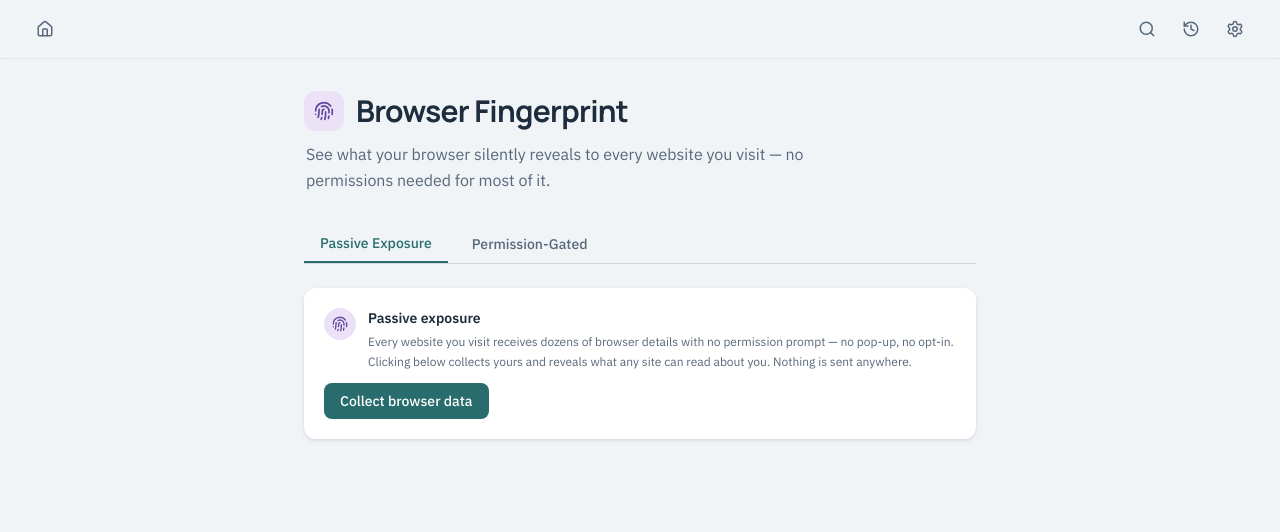
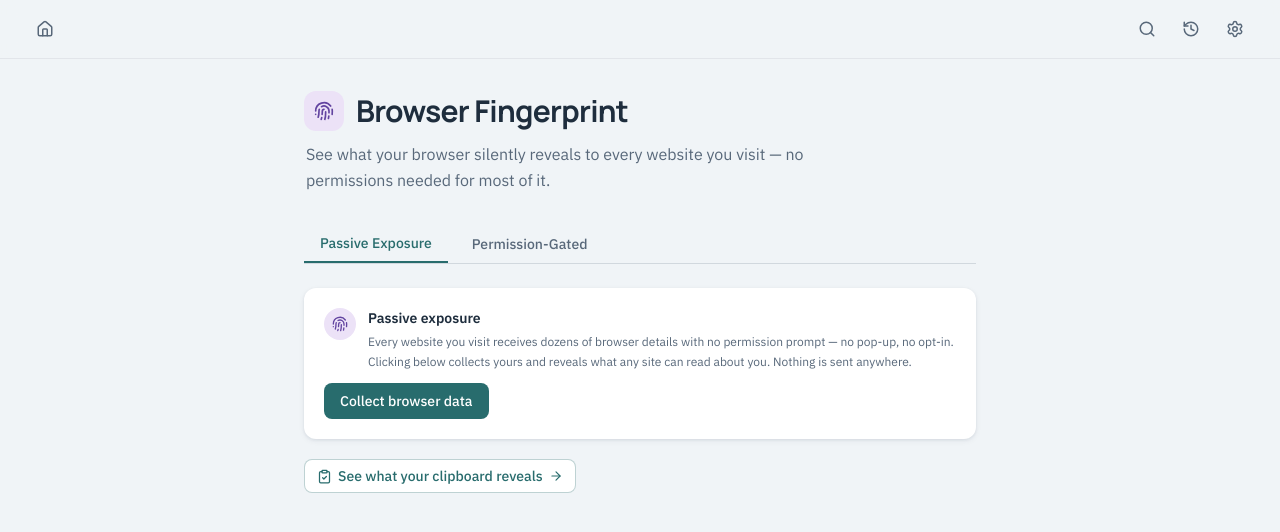
Before and after one commit to matth3wdsouza/sentinel, a Next.js app: page /modules/fingerprint in a window 1280 px wide. Shown: the top 532 px of the page. Built offline with nearby package versions, Linux system fonts and the light colour scheme.

Commit message:
feat: cross-link generated secrets to clipboard inspector

```diff
--- a/src/app/modules/fingerprint/page.js
+++ b/src/app/modules/fingerprint/page.js
@@ -16,10 +16,12 @@ import CopyButton from "@/components/CopyButton";
 import KeyValueRow from "@/components/KeyValueRow";
 import { Button } from "@/components/Button";
 import Tabs from "@/components/Tabs";
+import CompanionLinks from "@/components/CompanionLinks";
 import { collectPassive, collectGeo, collectMedia } from "@/lib/fingerprint";
 import { osmLink } from "@/lib/geo";
 import { saveActivity } from "@/lib/api";
 import { useModuleId } from "@/lib/useModuleId";
+import { companionLinksFor } from "@/lib/companionLinks";
 
 // ─── Tabs ─────────────────────────────────────────────────────────────────────
 
@@ -639,6 +641,8 @@ export default function FingerprintPage() {
         <div id="panel-gated" role="tabpanel" aria-labelledby="tab-gated" tabIndex={-1} className={activeTab === "gated" ? "" : "hidden"}>
           <GatedTab moduleId={moduleId} />
         </div>
+
+        <CompanionLinks links={companionLinksFor("/modules/fingerprint")} />
     </ModulePage>
   );
 }
--- a/src/app/modules/passphrase-generator/page.js
+++ b/src/app/modules/passphrase-generator/page.js
@@ -28,6 +28,8 @@ import FileInput from "@/components/FileInput";
 import GeneratorResultCard from "@/components/GeneratorResultCard";
 import ModulePage from "@/components/ModulePage";
 import InlineError from "@/components/InlineError";
+import CompanionLinks from "@/components/CompanionLinks";
+import { companionLinksFor } from "@/lib/companionLinks";
 import { Button } from "@/components/Button";
 import { useCopyToClipboard } from "@/lib/useCopyToClipboard";
 import {
@@ -426,6 +428,8 @@ export default function PassphraseGeneratorPage() {
           </div>
         </div>
 
+        <CompanionLinks links={companionLinksFor("/modules/passphrase-generator")} />
+
         {!isDefaults && (
           <Button variant="ghost" resetIcon onClick={resetForm} className="mt-3">
             Reset to defaults
--- a/src/app/modules/password-generator/page.js
+++ b/src/app/modules/password-generator/page.js
@@ -11,8 +11,10 @@ import OptionRow from "@/components/OptionRow";
 import GeneratorResultCard from "@/components/GeneratorResultCard";
 import ModulePage from "@/components/ModulePage";
 import Disclosure from "@/components/Disclosure";
+import CompanionLinks from "@/components/CompanionLinks";
 import { Button } from "@/components/Button";
 import { KeyRound } from "lucide-react";
+import { companionLinksFor } from "@/lib/companionLinks";
 
 const CLASS_LABELS = {
   lowercase: "Lowercase",
@@ -243,6 +245,8 @@ export default function PasswordGeneratorPage() {
           </div>
         </div>
 
+        <CompanionLinks links={companionLinksFor("/modules/password-generator")} />
+
         {(!isDefaultOptions(options) || error) && (
           <Button variant="ghost" resetIcon onClick={resetForm} className="mt-3">
             Reset to defaults
```
